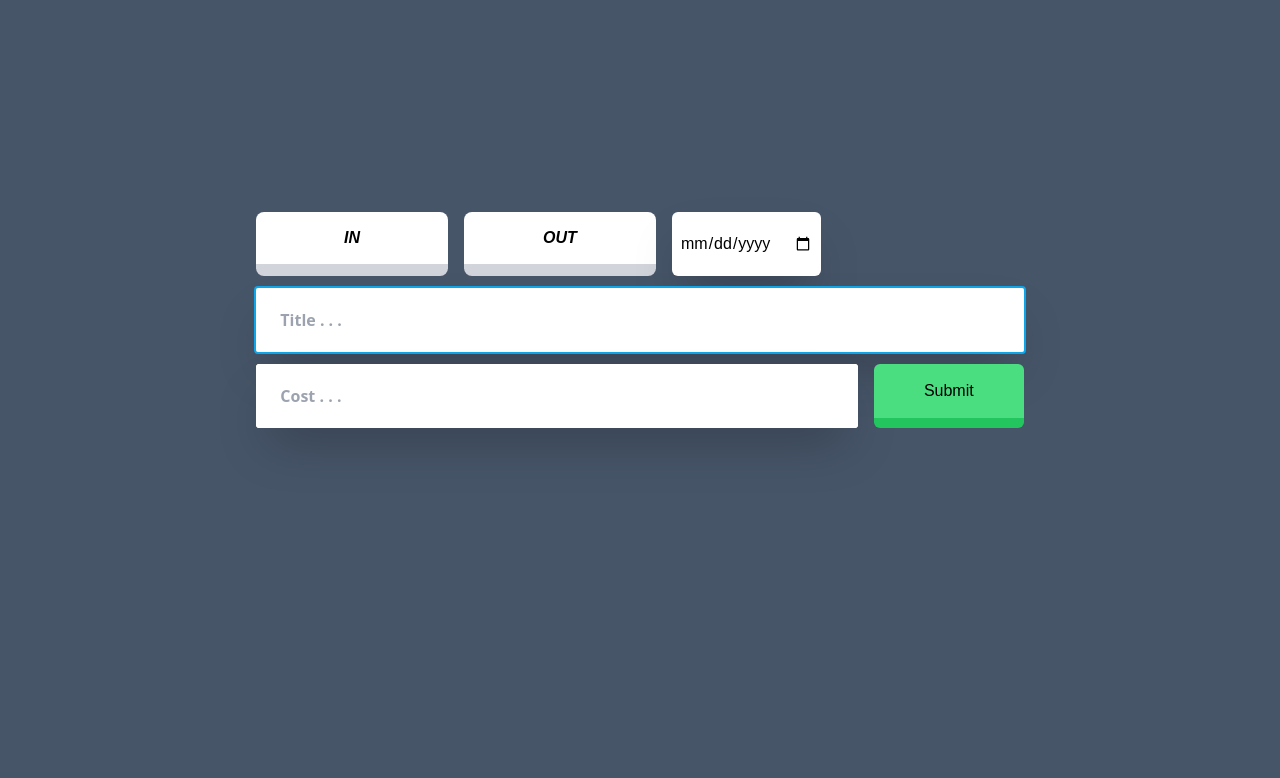
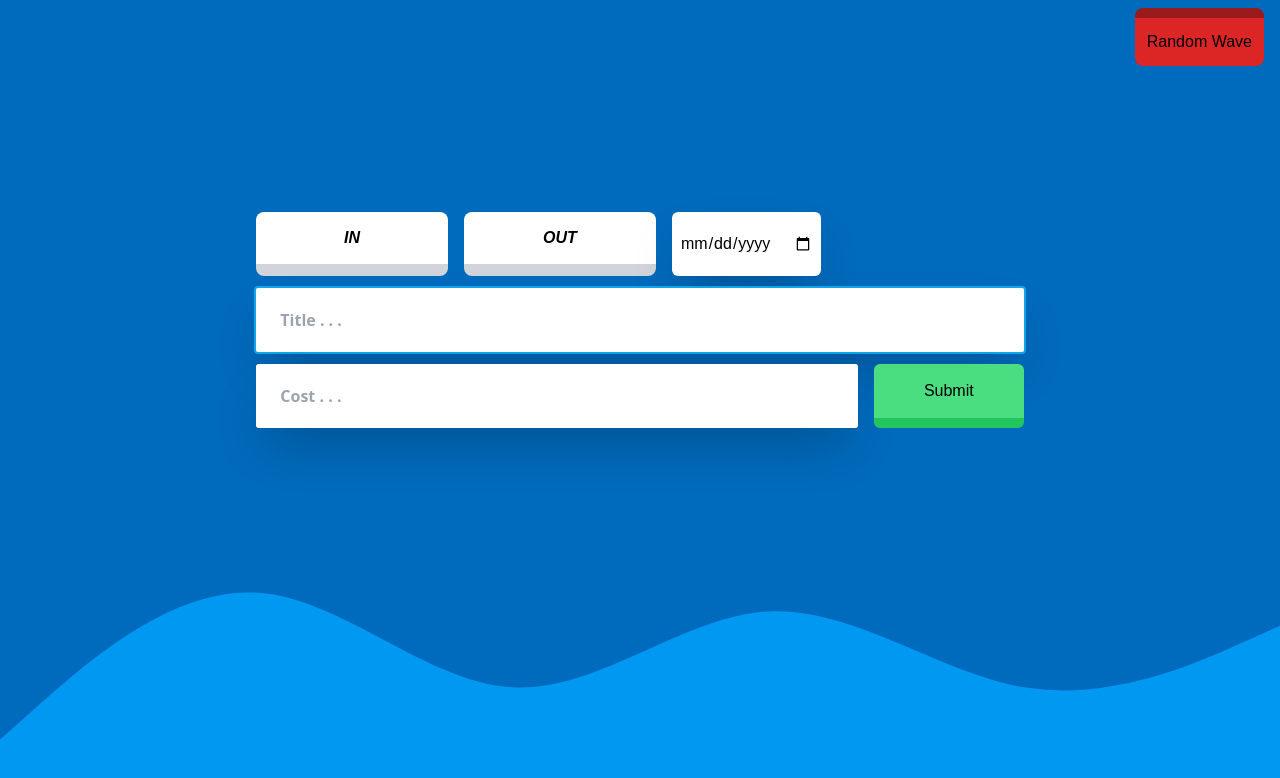
Before and after one commit to Setthasat/InOutcome-fullstack, a React (Vite) app in the folder client/: page / in a window 1280 px wide. Shown: the top 778 px of the page. Built offline with nearby package versions, Linux system fonts and the light colour scheme.

Commit message:
wave add

```diff
--- a/client/src/App.jsx
+++ b/client/src/App.jsx
@@ -1,18 +1,24 @@
 import InputHead from "./componets/InputHead"
 import ErrorPOP from "./componets/ErrorPOP"
 import Table from "./componets/Table"
+import HeaderWave from "./componets/HeaderWave"
 import { useState, useEffect } from "react"
 
 function App() {
 
   const [dataForms, setDataForms] = useState([])
+  const [wave, setWave] = useState(`${Math.floor(Math.random() * 4) + 1}`)
   const [formsError, setFormsError] = useState(false)
 
+  console.log(wave);
 
   return (
-    <div className="h-screen bg-slate-600">
-      <InputHead setDataForms={setDataForms} setFormsError={setFormsError}  />
-      <Table dataForms={dataForms} setDataForms={setDataForms}/>
+    <div className="bg-[#0098f1] h-screen">
+      <div className="bg-[#006abc]">
+        <HeaderWave setWave={setWave} wave={wave}/>
+        <InputHead setDataForms={setDataForms} setFormsError={setFormsError}  />
+      </div>
+      <Table dataForms={dataForms} setDataForms={setDataForms} wave={wave}/>
       { formsError === true ? (
           <ErrorPOP setFormsError={setFormsError} />
         ) : (
--- /dev/null
+++ b/client/src/componets/HeaderWave.jsx
@@ -0,0 +1,25 @@
+import React from 'react'
+
+function HeaderWave({setWave, wave}) {
+
+    const handleRandInt = () => {
+        let waveRandom = Math.floor(Math.random() * 4) + 1
+        if (wave === waveRandom) {
+            console.log(`wave = ${wave} : newWave = ${waveRandom}`);
+            waveRandom = wave + 1
+            console.log(`new wave = ${waveRandom}`);
+        }
+        console.log(typeof wave)
+        setWave(waveRandom);
+    }
+
+    return (
+        <div className='bg-[#006abc]'>
+            <div className='absolute right-4 top-2 sm:ml-2'>
+                <button onClick={handleRandInt} className="bg-red-600 p-3 rounded-lg border-t-[10px] hover:border-t-4 duration-300 border-t-red-800 ">Random Wave</button>
+            </div>
+        </div>
+    )
+}
+
+export default HeaderWave
--- a/client/src/componets/InputHead.jsx
+++ b/client/src/componets/InputHead.jsx
@@ -141,7 +141,8 @@ function InputHead({ setDataForms, setFormsError }) {
   }
 
   return (
-    <div className="flex justify-center items-center h-[40rem]">
+    <div>
+    <div className="flex justify-center items-center h-[40rem] bg-[#006abc]">
       <div className='gird md:grid-cols-3 grid-cols-2 gap-4 md:w-[48em] w-[20rem]'>
         <div className='h-[4rem] mb-2  md:hidden '>
           <label>
@@ -209,6 +210,7 @@ function InputHead({ setDataForms, setFormsError }) {
         </form>
       </div>
     </div>
+    </div>
   )
 }
 
--- a/client/src/componets/Table.jsx
+++ b/client/src/componets/Table.jsx
@@ -15,8 +15,8 @@ function TableRow({ dataForm, setDataForms }) {
 
 
     return (
-        <tr className="bg-white border-b dark:bg-gray-800 dark:border-gray-700">
-            <th scope="row" className="px-6 py-4 font-medium text-gray-900 whitespace-nowrap dark:text-white">
+        <tr className="bg-slate-800 ">
+            <th scope="row" className="px-6 py-4 font-medium whitespace-nowrap dark:text-white">
                 {dataForm.date}
             </th>
             <td className="px-6 py-4">
@@ -49,20 +49,36 @@ function TableRow({ dataForm, setDataForms }) {
     )
 }
 
-function Table({ dataForms, setDataForms }) {
+function Table({ dataForms, setDataForms, wave }) {
+    const [startIndex, setStartIndex] = useState(0);
+    const [lastIndedx, setLastIndex] = useState(5);
+    const [arrSlice, setArrSlice] = useState(null);
 
-    const [startIndex, setStartIndex] = useState(0)
-    const [lastIndedx, setLastIndex] = useState(5)
-    const [arrSlice, setArrSlice] = useState(null)
+    // {/* */}
 
 
-
-    if (dataForms.length > 0) {
         return (
-            <div className='flex justify-center bg-slate-600 h-auto text-white'>
+            <div className='bg-[#0098f1]'>
+                <div>
+                    {wave === 1 ? (
+                        <svg xmlns="http://www.w3.org/2000/svg" viewBox="0 0 1440 320" className='-mt-[8rem] duration-300'><path fill="#006abc"  d="M0,192L48,197.3C96,204,192,213,288,186.7C384,160,480,96,576,58.7C672,21,768,11,864,37.3C960,64,1056,128,1152,144C1248,160,1344,128,1392,112L1440,96L1440,0L1392,0C1344,0,1248,0,1152,0C1056,0,960,0,864,0C768,0,672,0,576,0C480,0,384,0,288,0C192,0,96,0,48,0L0,0Z"></path></svg>
+                    ) : wave === 2 ? (
+                        <svg xmlns="http://www.w3.org/2000/svg" viewBox="0 0 1440 320" className='-mt-[8rem] duration-300'><path fill="#006abc" d="M0,64L48,64C96,64,192,64,288,85.3C384,107,480,149,576,144C672,139,768,85,864,64C960,43,1056,53,1152,85.3C1248,117,1344,171,1392,197.3L1440,224L1440,0L1392,0C1344,0,1248,0,1152,0C1056,0,960,0,864,0C768,0,672,0,576,0C480,0,384,0,288,0C192,0,96,0,48,0L0,0Z"></path></svg>
+                    ) : wave === 3 ? (
+                        <svg xmlns="http://www.w3.org/2000/svg" viewBox="0 0 1440 320" className='-mt-[8rem] duration-300'><path fill="#006abc" d="M0,160L48,186.7C96,213,192,267,288,261.3C384,256,480,192,576,154.7C672,117,768,107,864,112C960,117,1056,139,1152,133.3C1248,128,1344,96,1392,80L1440,64L1440,0L1392,0C1344,0,1248,0,1152,0C1056,0,960,0,864,0C768,0,672,0,576,0C480,0,384,0,288,0C192,0,96,0,48,0L0,0Z"></path></svg>
+                    ) : wave === 4 ? (
+                        <svg xmlns="http://www.w3.org/2000/svg" viewBox="0 0 1440 320" className='-mt-[8rem] duration-300'><path fill="#006abc" d="M0,256L48,218.7C96,181,192,107,288,74.7C384,43,480,53,576,80C672,107,768,149,864,181.3C960,213,1056,235,1152,202.7C1248,171,1344,85,1392,42.7L1440,0L1440,0L1392,0C1344,0,1248,0,1152,0C1056,0,960,0,864,0C768,0,672,0,576,0C480,0,384,0,288,0C192,0,96,0,48,0L0,0Z"></path></svg>
+                    ) : wave === 5 ? (
+                        <svg xmlns="http://www.w3.org/2000/svg" viewBox="0 0 1440 320" className='-mt-[8rem] duration-300'><path fill="#006abc" d="M0,192L48,170.7C96,149,192,107,288,96C384,85,480,107,576,133.3C672,160,768,192,864,192C960,192,1056,160,1152,144C1248,128,1344,128,1392,128L1440,128L1440,0L1392,0C1344,0,1248,0,1152,0C1056,0,960,0,864,0C768,0,672,0,576,0C480,0,384,0,288,0C192,0,96,0,48,0L0,0Z"></path></svg>
+                    ) : (
+                        <svg xmlns="http://www.w3.org/2000/svg" viewBox="0 0 1440 320" className='-mt-[8rem] duration-300'><path fill="#006abc" d="M0,256L48,213.3C96,171,192,85,288,90.7C384,96,480,192,576,197.3C672,203,768,117,864,112C960,107,1056,181,1152,197.3C1248,213,1344,171,1392,149.3L1440,128L1440,0L1392,0C1344,0,1248,0,1152,0C1056,0,960,0,864,0C768,0,672,0,576,0C480,0,384,0,288,0C192,0,96,0,48,0L0,0Z"></path></svg>
+                    )}
+                </div>
+                {dataForms.length > 0 ? (
+                    <div className='flex justify-center bg-[#0098f1] h-auto text-white sm:-mt-[10rem] sm:mb-2'>
                     <div className="relative overflow-x-auto border-r-">
-                    <table className="md:w-[56em] w-[10rem] text-sm text-left text-gray-500 dark:text-gray-400">
-                        <thead className="text-xs text-gray-700 uppercase bg-gray-50 dark:bg-gray-700 dark:text-gray-400">
+                        <table className="md:w-[56em] w-[10rem] text-sm text-left  ">
+                            <thead className="text-xs  uppercase  bg-slate-900 text-gray-200">
                                 <tr>
                                     <th scope="col" className="px-6 py-3">
                                         Date
@@ -98,8 +114,13 @@ function Table({ dataForms, setDataForms }) {
                         }
                     </div>
                 </div>
+                ) : (
+                    <></>
+                )}
+
+                </div>
         )
     }
-}
+
 
 export default Table
```
Lines whose indentation alone changed are shown as unchanged.
